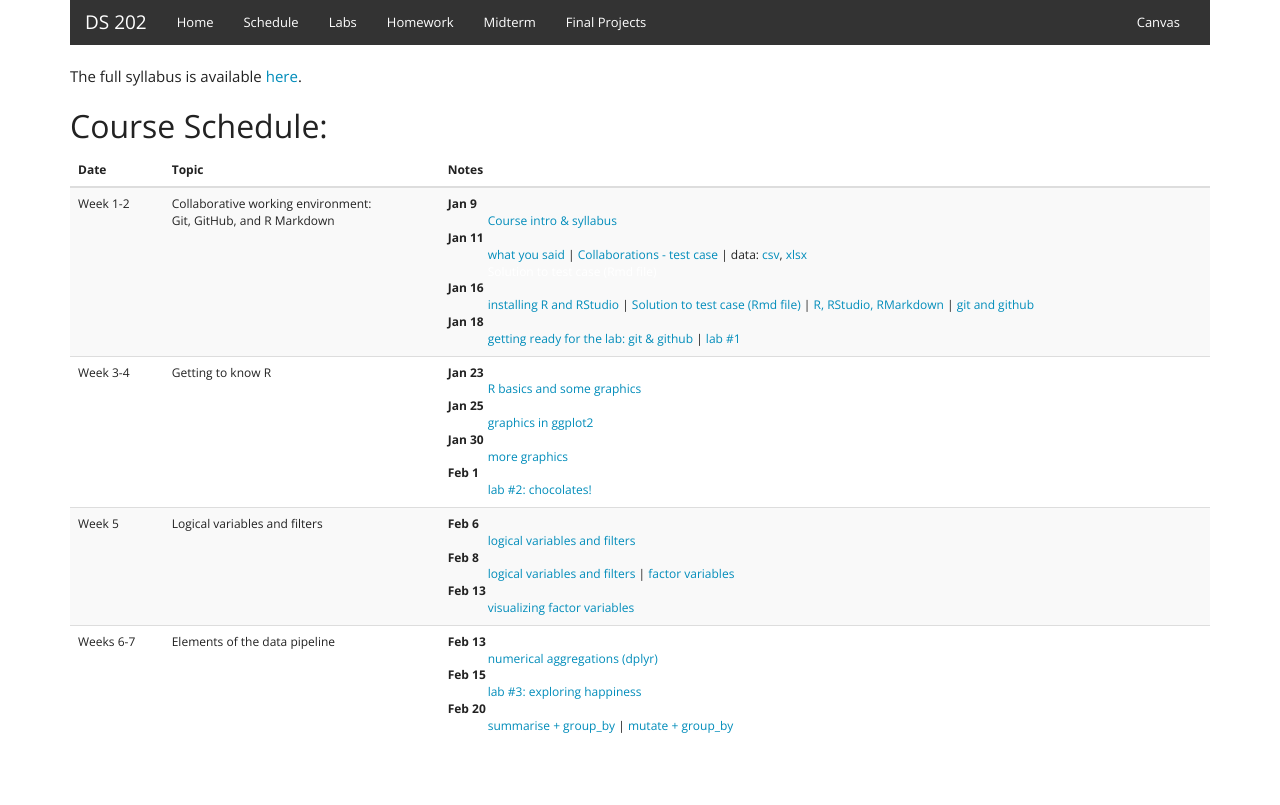
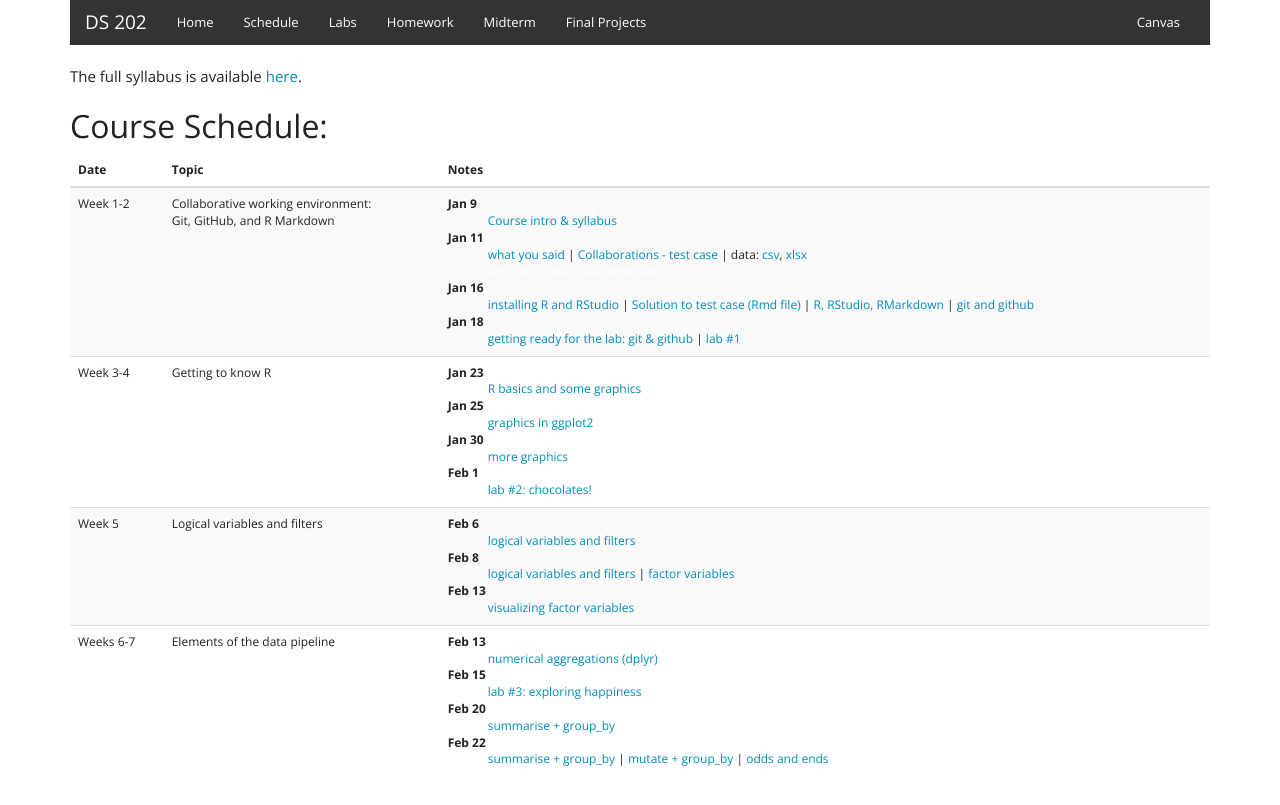
Before and after one commit to DS202-at-ISU/DS202-at-ISU.github.io-2018, a Jekyll site: the page built from schedule.html, in a window 1280 px wide. Shown: the top 805 px of the page. Built offline with Jekyll 4.4.1, drawn with Linux system fonts in a browser that asks for light colours.

Commit message:
links for Thursday

```diff
--- a/schedule.html
+++ b/schedule.html
@@ -88,7 +88,9 @@ The full syllabus is available <a href="syllabus.pdf" target=_blank>here</a>.
           <dt>Feb 15</dt>
           <dd><a href="../lab/lab03.html">lab #3: exploring happiness</a></dd>
           <dt>Feb 20</dt>
-          <dd><a href="../materials/03_tidyverse/02_dplyr-examples.html">summarise + group_by</a> | <a href="../materials/03_tidyverse/03_dplyr-examples.html">mutate + group_by</a></dd>
+          <dd><a href="../materials/03_tidyverse/02_dplyr-examples.html">summarise + group_by</a> </dd>
+          <dt>Feb 22</dt>
+          <dd><a href="../materials/03_tidyverse/02_dplyr-examples.html">summarise + group_by</a> | <a href="../materials/03_tidyverse/03_dplyr-examples.html">mutate + group_by</a> | <a href="../materials/03_tidyverse/04_dplyr-examples.html">odds and ends</a></dd>
            </dl>
         </td>
 
```
